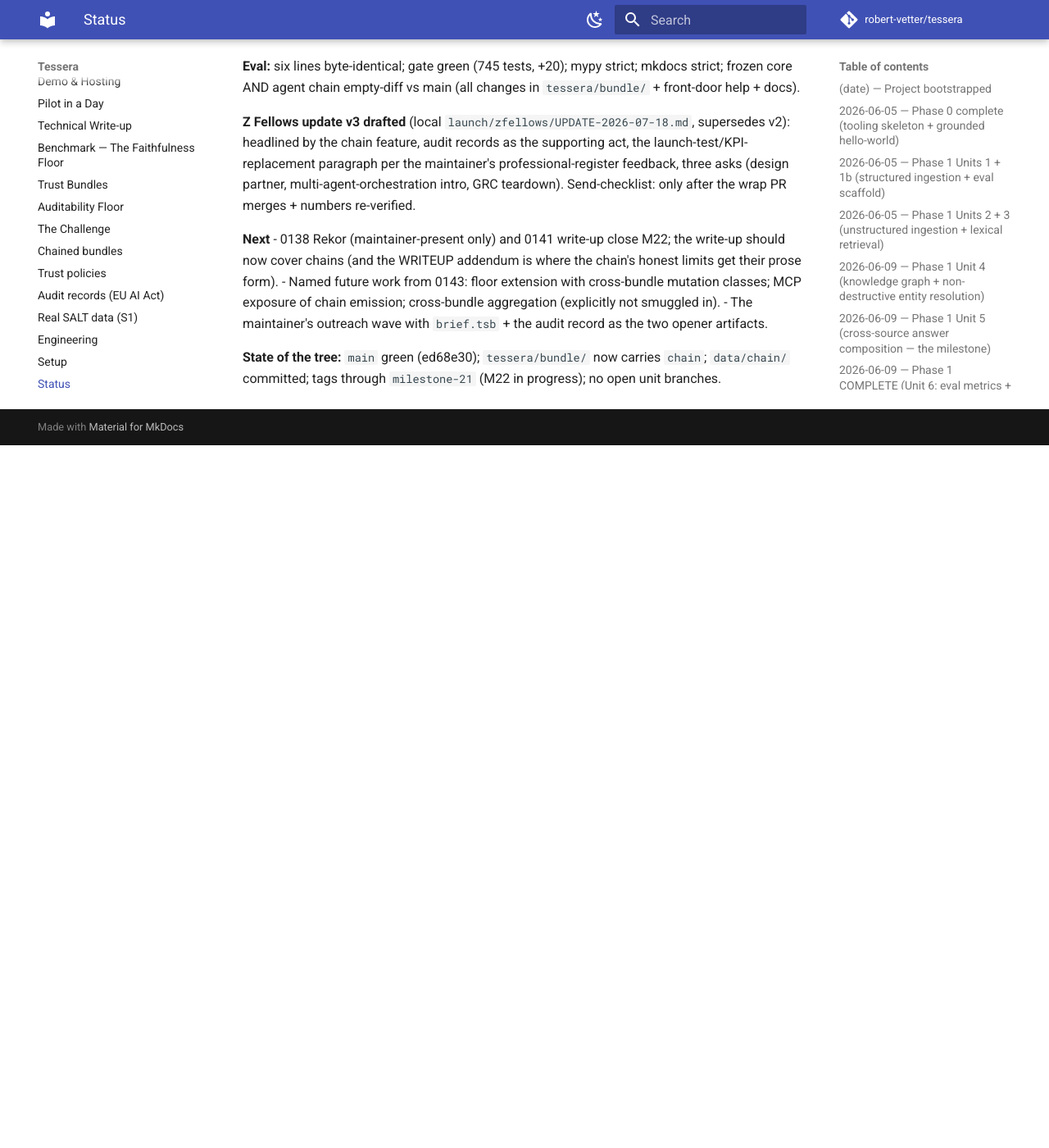
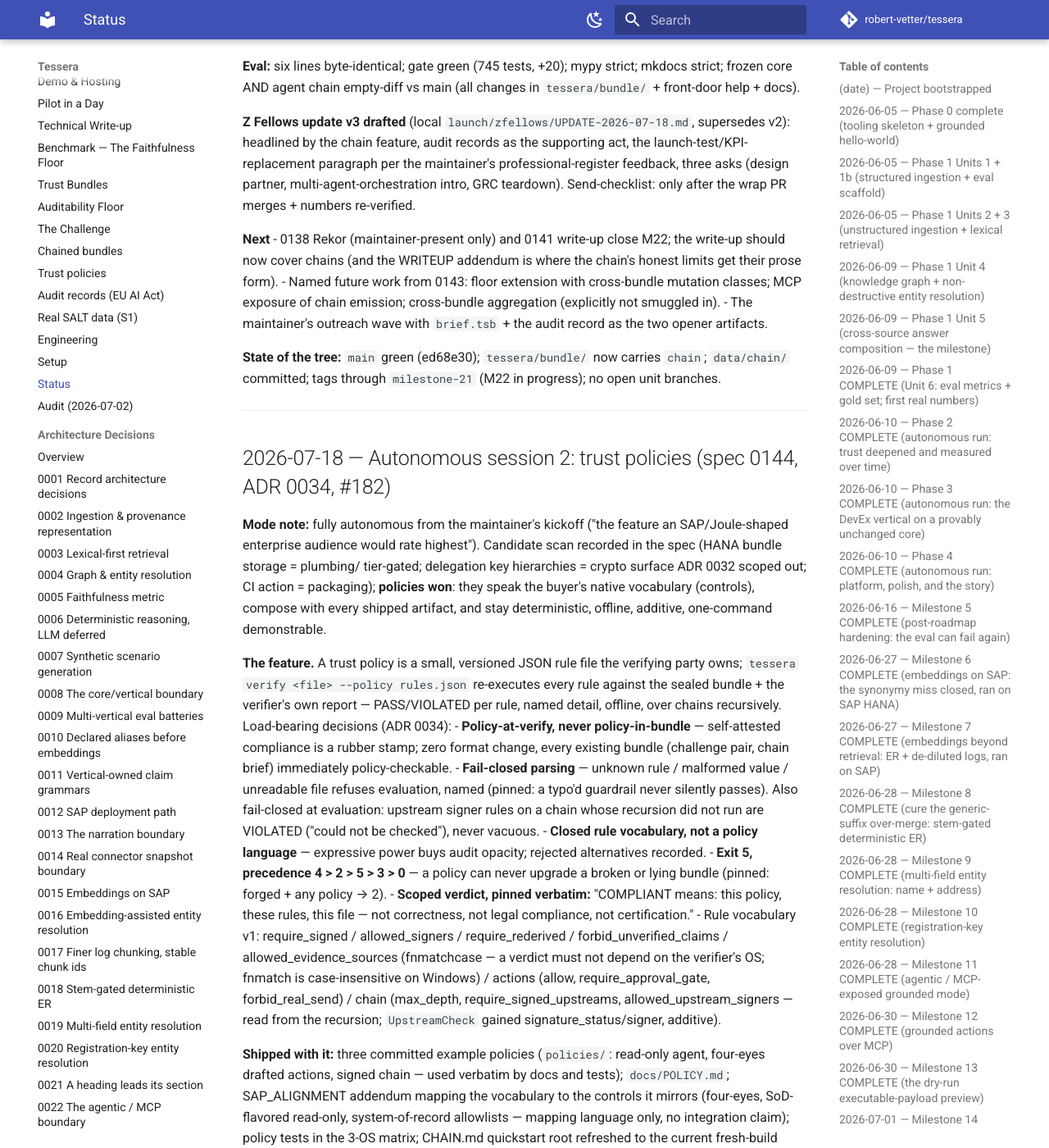
Before and after one commit to robert-vetter/tessera, an MkDocs documentation site: the page built from docs/STATUS.md, in a window 1280 px wide and 1400 px high, scrolled down 59025 px. Shown: the whole window at 82% size. Built offline with MkDocs 1.6.1 and Material for MkDocs 9.7.7, drawn with Linux system fonts in a browser that asks for light colours; comment, search, counter and statistics services are not loaded; before the commit the page ends 59568 px from its top, so only the background shows below that; some of the changed text lies outside the part shown.

Commit message:
docs: wrap the trust-policies session (STATUS + CHANGELOG) (#183)
Co-authored-by: Claude Fable 5 <noreply@anthropic.com>

```diff
--- a/docs/STATUS.md
+++ b/docs/STATUS.md
@@ -2956,3 +2956,73 @@ after the wrap PR merges + numbers re-verified.
 **State of the tree:** `main` green (ed68e30); `tessera/bundle/` now
 carries `chain`; `data/chain/` committed; tags through `milestone-21`
 (M22 in progress); no open unit branches.
+
+---
+
+## 2026-07-18 — Autonomous session 2: trust policies (spec 0144, ADR 0034, #182)
+
+**Mode note:** fully autonomous from the maintainer's kickoff ("the
+feature an SAP/Joule-shaped enterprise audience would rate highest").
+Candidate scan recorded in the spec (HANA bundle storage = plumbing/
+tier-gated; delegation key hierarchies = crypto surface ADR 0032 scoped
+out; CI action = packaging); **policies won**: they speak the buyer's
+native vocabulary (controls), compose with every shipped artifact, and
+stay deterministic, offline, additive, one-command demonstrable.
+
+**The feature.** A trust policy is a small, versioned JSON rule file the
+verifying party owns; `tessera verify <file> --policy rules.json`
+re-executes every rule against the sealed bundle + the verifier's own
+report — PASS/VIOLATED per rule, named detail, offline, over chains
+recursively. Load-bearing decisions (ADR 0034):
+- **Policy-at-verify, never policy-in-bundle** — self-attested
+  compliance is a rubber stamp; zero format change, every existing
+  bundle (challenge pair, chain brief) immediately policy-checkable.
+- **Fail-closed parsing** — unknown rule / malformed value / unreadable
+  file refuses evaluation, named (pinned: a typo'd guardrail never
+  silently passes). Also fail-closed at evaluation: upstream signer
+  rules on a chain whose recursion did not run are VIOLATED ("could not
+  be checked"), never vacuous.
+- **Closed rule vocabulary, not a policy language** — expressive power
+  buys audit opacity; rejected alternatives recorded.
+- **Exit 5, precedence 4 > 2 > 5 > 3 > 0** — a policy can never upgrade
+  a broken or lying bundle (pinned: forged + any policy → 2).
+- **Scoped verdict, pinned verbatim:** "COMPLIANT means: this policy,
+  these rules, this file — not correctness, not legal compliance, not
+  certification."
+- Rule vocabulary v1: require_signed / allowed_signers /
+  require_rederived / forbid_unverified_claims /
+  allowed_evidence_sources (fnmatchcase — a verdict must not depend on
+  the verifier's OS; fnmatch is case-insensitive on Windows) / actions
+  (allow, require_approval_gate, forbid_real_send) / chain (max_depth,
+  require_signed_upstreams, allowed_upstream_signers — read from the
+  recursion; `UpstreamCheck` gained signature_status/signer, additive).
+
+**Shipped with it:** three committed example policies (`policies/`:
+read-only agent, four-eyes drafted actions, signed chain — used verbatim
+by docs and tests); `docs/POLICY.md`; SAP_ALIGNMENT addendum mapping the
+vocabulary to the controls it mirrors (four-eyes, SoD-flavored
+read-only, system-of-record allowlists — mapping language only, no
+integration claim); policy tests in the 3-OS matrix; CHAIN.md quickstart
+root refreshed to the current fresh-build value (post minor-revert
+doc-truthfulness).
+
+**Eval:** six lines byte-identical; gate green (763 tests, +18); mypy
+strict; mkdocs strict; frozen core AND agent chain empty-diff vs main.
+
+**Z Fellows update v4 drafted** (local, supersedes v3): the
+governance-stack story — receipts → chains → policies → audit records —
+with policies as the closer; professional register per the recorded
+tone preference; send only after this wrap merges + numbers re-verified.
+
+**Next**
+- 0138 Rekor (maintainer-present only) + 0141 write-up close M22 — the
+  write-up should now cover chains AND policies.
+- Named future work: audit records cross-referencing the policy hash
+  ("verified under policy Y"); floor cross-bundle mutation classes; MCP
+  chain/policy exposure; emission-side policy convenience.
+- The maintainer's outreach wave: brief.tsb + a policy file + the audit
+  record = the three-command governance demo.
+
+**State of the tree:** `main` green (730fa46); `tessera/bundle/` now
+carries `policy`; `policies/` committed; tags through `milestone-21`
+(M22 in progress); no open unit branches.
```
Also changed, not shown: CHANGELOG.md (+24 -0 lines).
